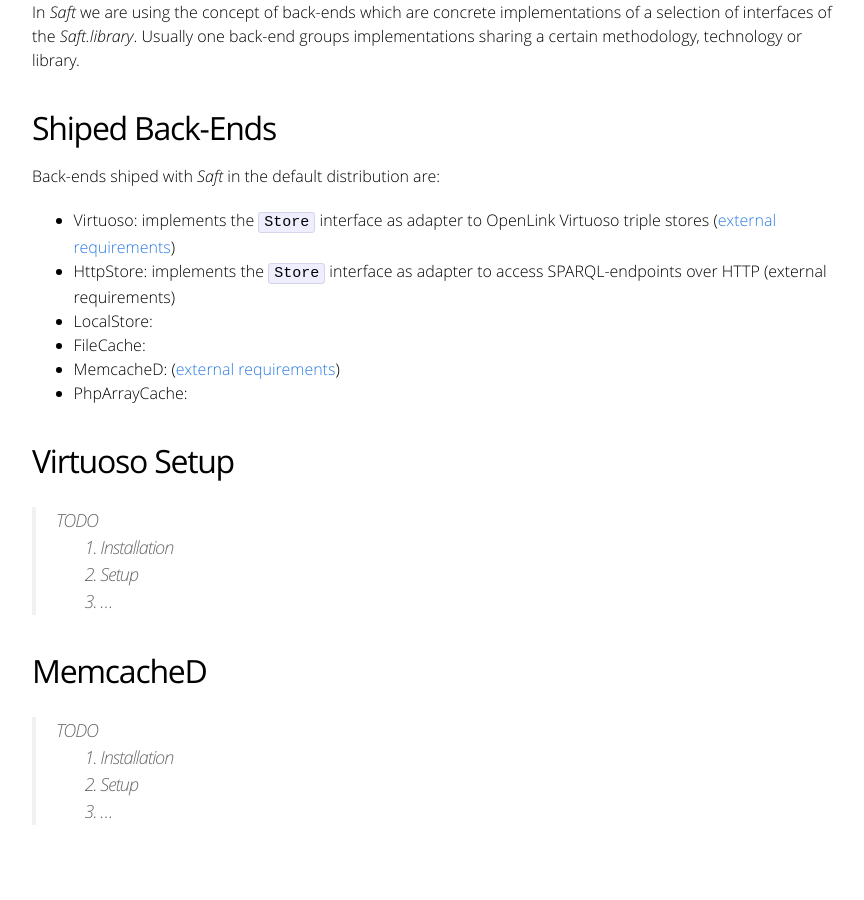
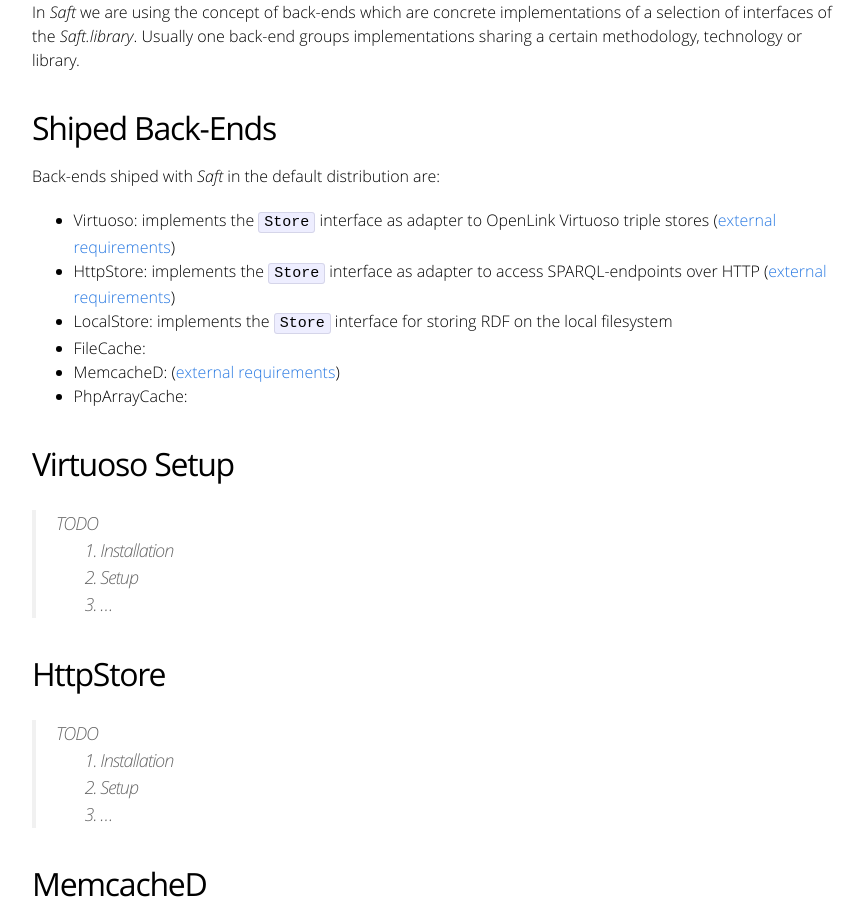
Before and after one commit to SaftIng/safting.github.io, a Jekyll site: the page built from doc/phpframework/backends.md, in a window 1280 px wide and 900 px high, scrolled down 228 px. Shown: the whole window, without its empty margins (208-1072 px from the left). Built offline with Jekyll 4.4.1, drawn with Linux system fonts in a browser that asks for light colours.

Commit message:
Add some more information to backends

```diff
--- a/doc/phpframework/backends.md
+++ b/doc/phpframework/backends.md
@@ -12,8 +12,8 @@ In _Saft_ we are using the concept of back-ends which are concrete implementatio
 Back-ends shiped with _Saft_ in the default distribution are:
 
 - Virtuoso: implements the `Store` interface as adapter to OpenLink Virtuoso triple stores ([external requirements](#virtuoso-setup))
-- HttpStore: implements the `Store` interface as adapter to access SPARQL-endpoints over HTTP (external requirements)
-- LocalStore:
+- HttpStore: implements the `Store` interface as adapter to access SPARQL-endpoints over HTTP ([external requirements](#httpstore))
+- LocalStore: implements the `Store` interface for storing RDF on the local filesystem
 - FileCache:
 - MemcacheD: ([external requirements](#MemcacheD))
 - PhpArrayCache:
@@ -26,6 +26,13 @@ Back-ends shiped with _Saft_ in the default distribution are:
 > 2. Setup
 > 3. …
 
+## HttpStore
+
+> TODO
+>
+> 1. Installation
+> 2. Setup
+> 3. …
 
 ## MemcacheD
 
```
